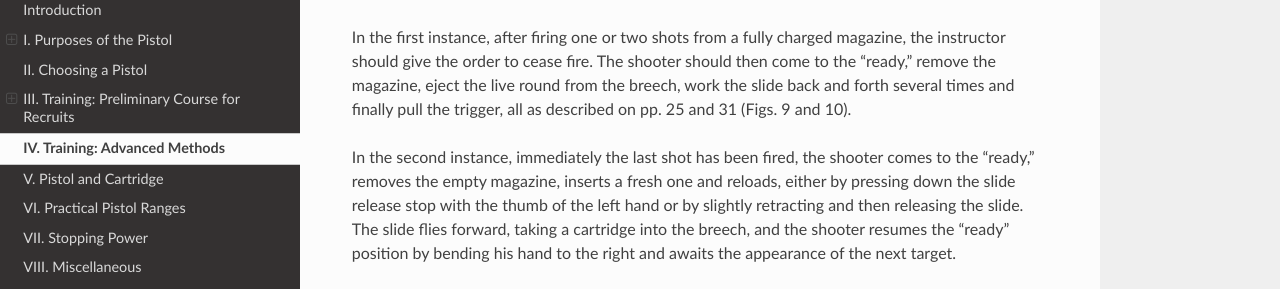
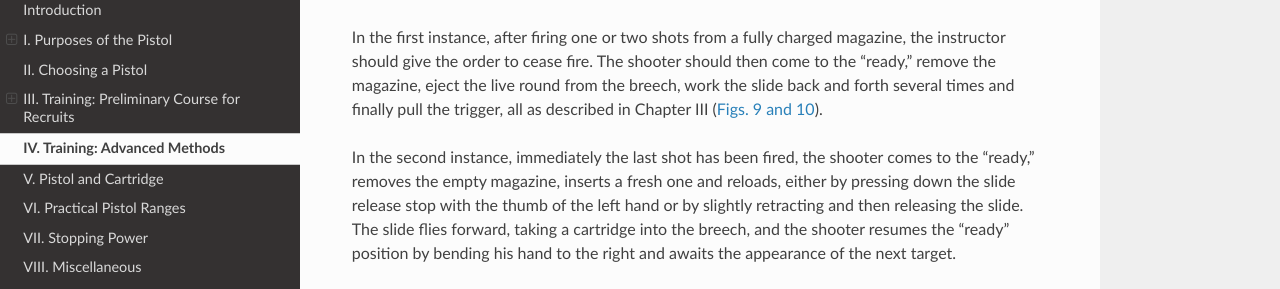
Before and after one commit to Tyrn/StoL, a Sphinx documentation site: the page built from source/fount/04-training-advanced.rst, in a window 1280 px wide and 900 px high, scrolled down 2400 px. Shown: the part 230-519 px from the top of the window. Built offline with Sphinx 7.4.7 and the Read the Docs theme 2.0.0, drawn with Linux system fonts in a browser that asks for light colours.

Commit message:
Link to Figs. 9 and 10

```diff
--- a/source/fount/03-training-preliminary.rst
+++ b/source/fount/03-training-preliminary.rst
@@ -202,6 +202,8 @@ c. *To load the pistol* turn it over, as in Fig. 6,
 
    Fig. 8.---Third Position of Loading.
 
+.. _iii_fig9:
+
 .. figure:: ../_static/RemovingMagazine.png
 
    Fig. 9.---Removing Magazine.
--- a/source/fount/04-training-advanced.rst
+++ b/source/fount/04-training-advanced.rst
@@ -151,8 +151,7 @@ give the order to cease fire. The shooter should
 then come to the "ready," remove the magazine,
 eject the live round from the breech, work the slide
 back and forth several times and finally pull the
-trigger, all as described on pp. 25 and 31 (Figs. 9 and
-10).
+trigger, all as described in Chapter III (:ref:`Figs. 9 and 10 <iii_fig9>`).
 
 In the second instance, immediately the last shot
 has been fired, the shooter comes to the "ready,"
```
